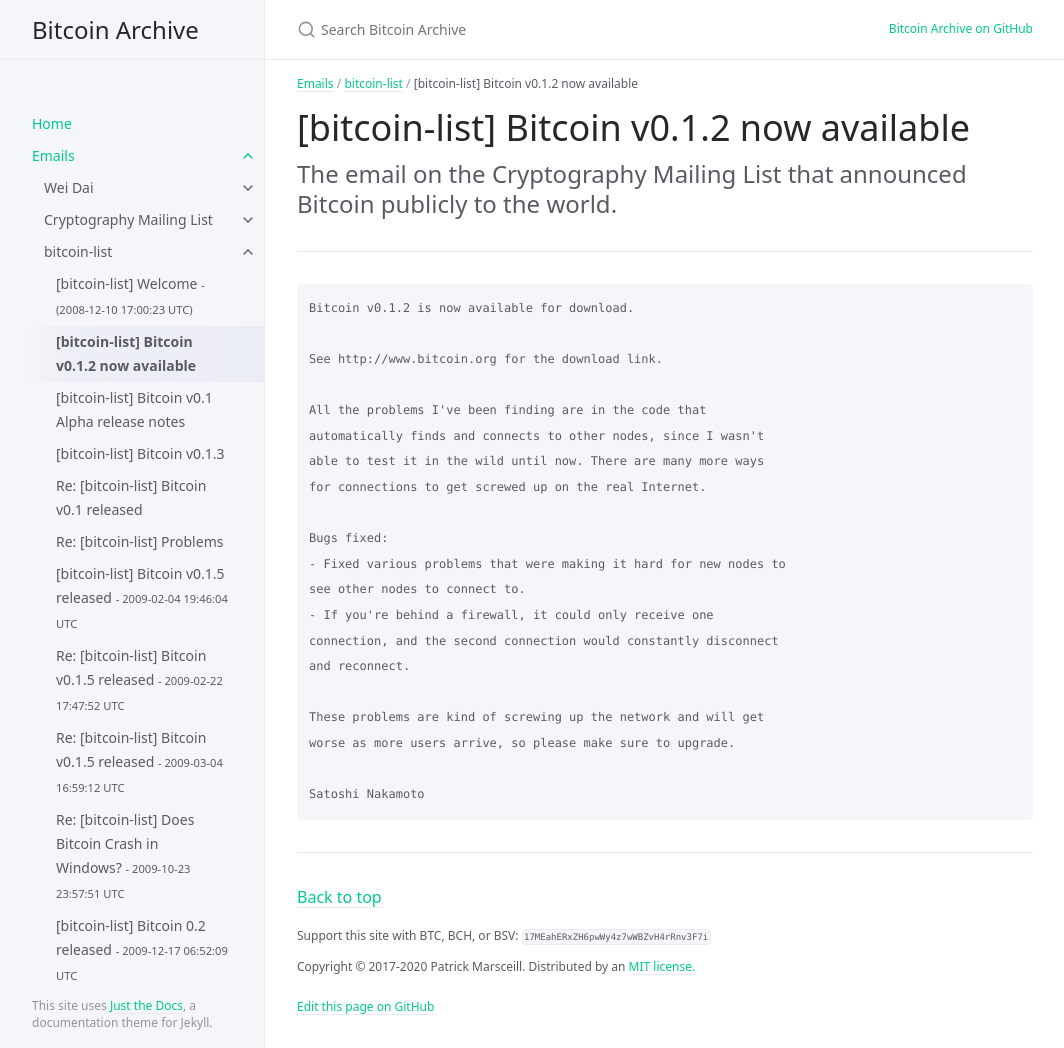
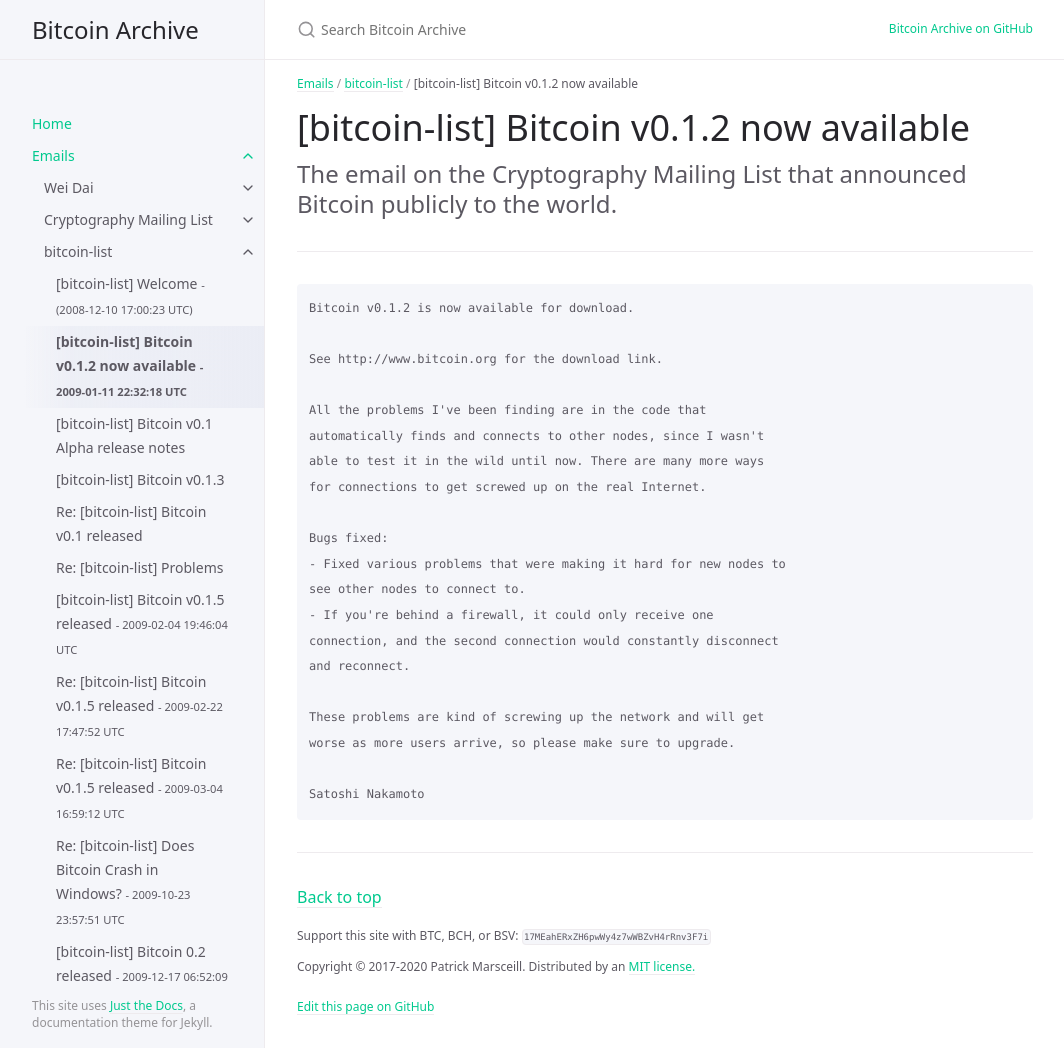
Before and after one commit to wakgill/bitcoin-archive, a Jekyll site: the page built from docs/emails/bitcoin-list/2.md, in a window 1280 px wide and 1048 px high. Shown: the whole window, without its empty margins (107-1171 px from the left). Built offline with Jekyll 4.4.1, drawn with Linux system fonts in a browser that asks for light colours.

Commit message:
Update 2.md

```diff
--- a/docs/emails/bitcoin-list/2.md
+++ b/docs/emails/bitcoin-list/2.md
@@ -4,6 +4,7 @@ title: '[bitcoin-list] Bitcoin v0.1.2 now available'
 grand_parent: Emails
 parent: bitcoin-list
 nav_order: 2
+date: 2009-01-11 22:32:18 UTC
 ---
 
 # [bitcoin-list] Bitcoin v0.1.2 now available
```
